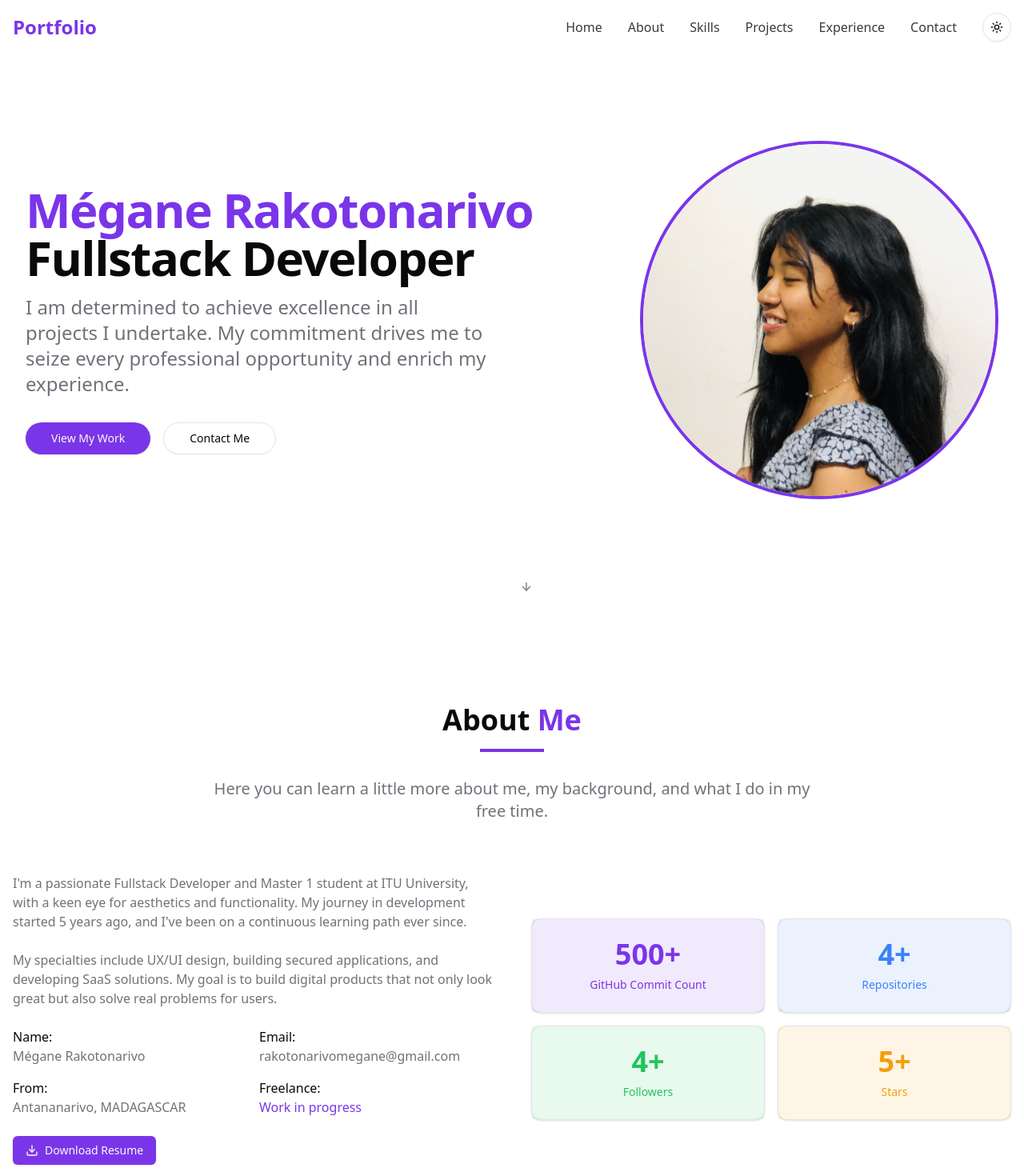
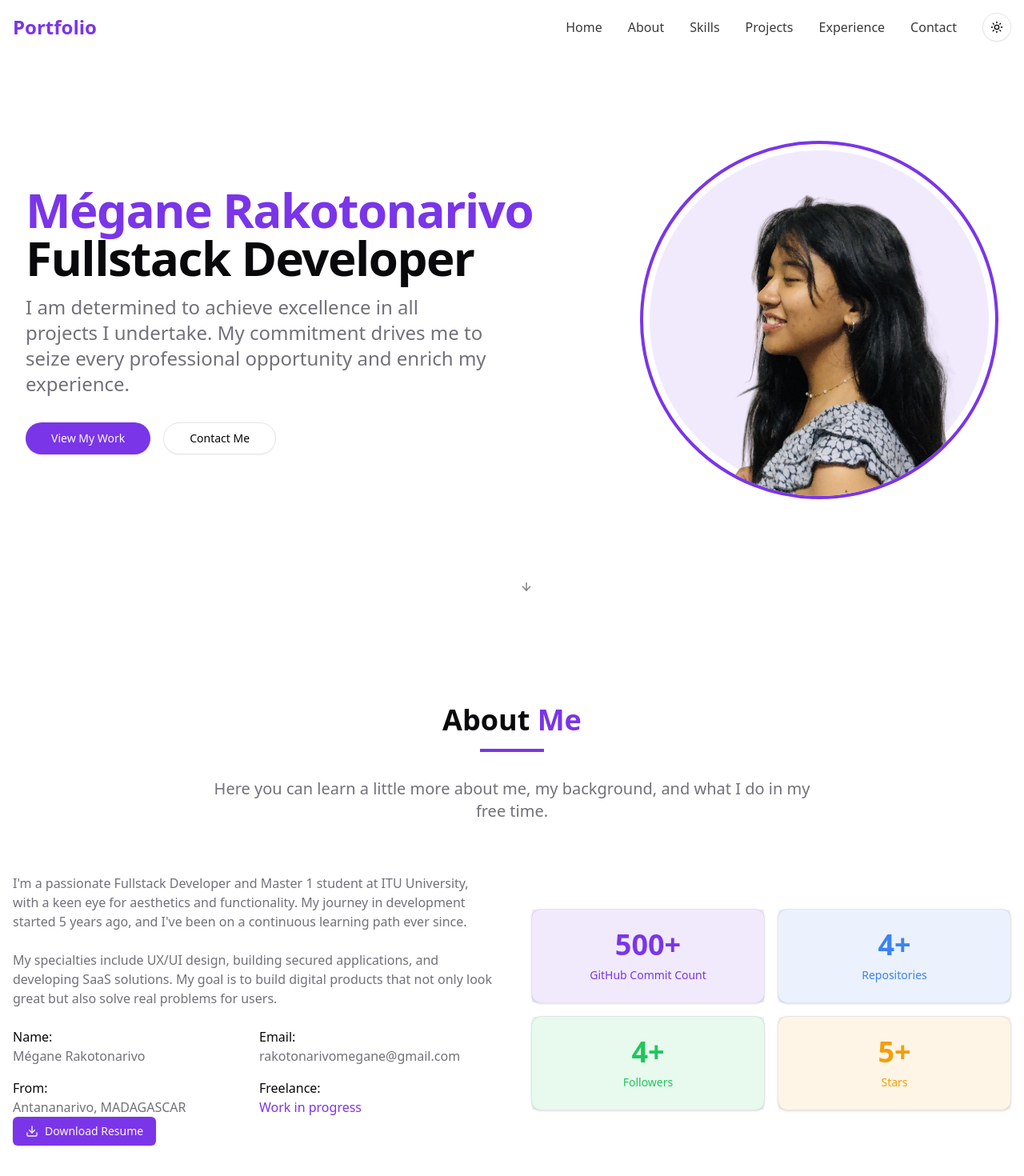
Before and after one commit to HarentsoaR/portfolio, a Next.js app: page / in a window 1280 px wide. Shown: the top 1470 px of the page at 80% size. Built offline with nearby package versions, Linux system fonts and the light colour scheme.

Commit message:
Fixing downloading Resume

```diff
--- a/src/components/about-section.tsx
+++ b/src/components/about-section.tsx
@@ -95,10 +95,12 @@ export default function AboutSection() {
                 <p className="text-primary">Work in progress</p>
               </div>
             </div>
-            <Button className="gap-2">
-              <Download size={16} />
-              Download Resume
-            </Button>
+            <a href="/CV-MéganeRakotonarivo.pdf" download>
+              <Button className="gap-2">
+                <Download size={16} />
+                Download Resume
+              </Button>
+            </a>
           </motion.div>
 
           <div className="grid grid-cols-2 gap-4">
--- a/src/components/hero-section.tsx
+++ b/src/components/hero-section.tsx
@@ -193,7 +193,7 @@ export default function HeroSection() {
           <div className="relative w-full aspect-square rounded-full border-4 border-primary p-2">
             <div className="rounded-full overflow-hidden bg-primary/10 w-full h-full">
               <Image
-                src="/images/megane.jpg"
+                src="/images/megane2.png"
                 alt="Mégane Rakotonarivo Profile"
                 layout="fill"
                 objectFit="cover"
```
Also changed, not shown: public/images/megane2.png (added), 1 other file (tests, documents, lock files or other folders).
